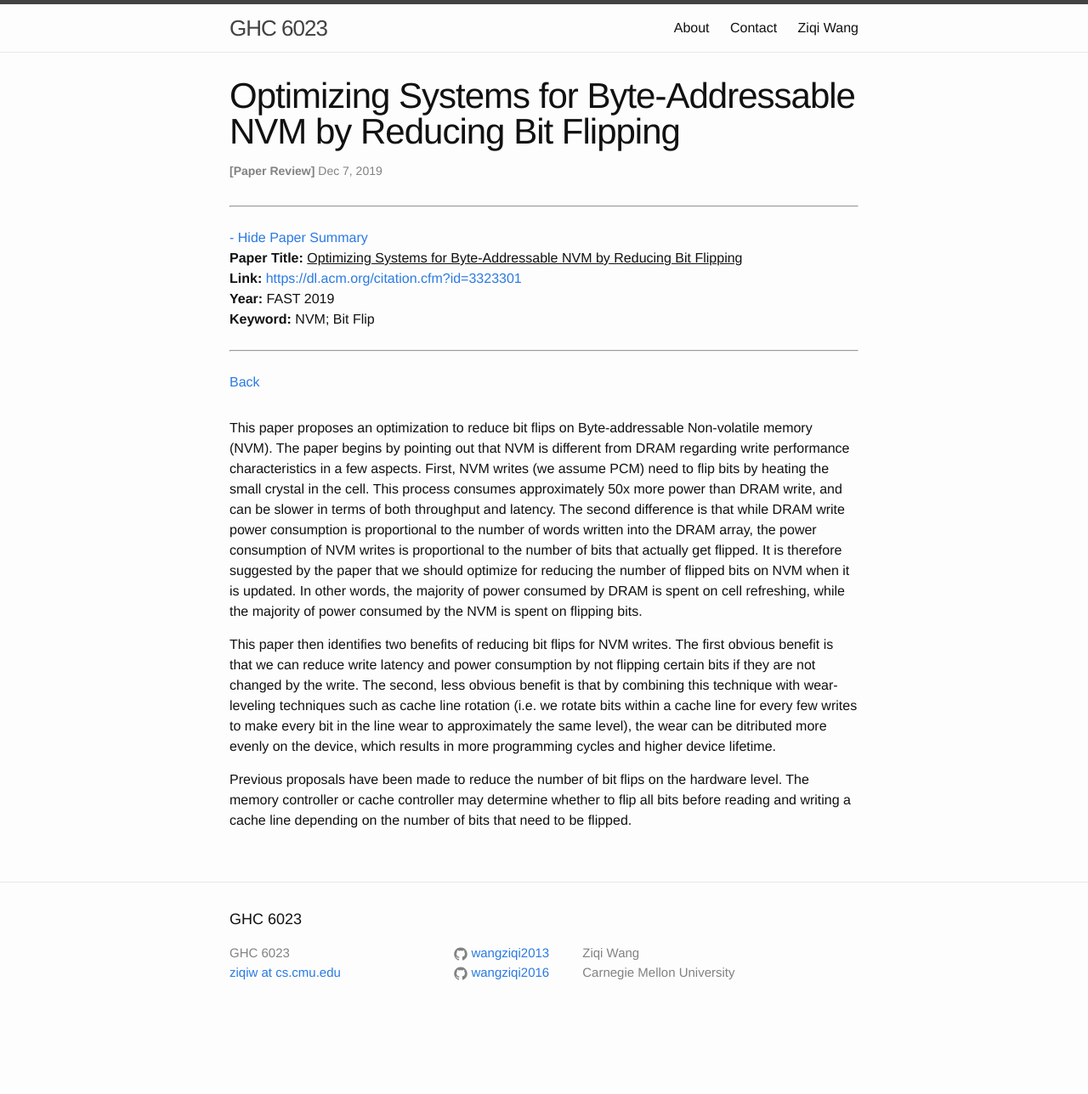
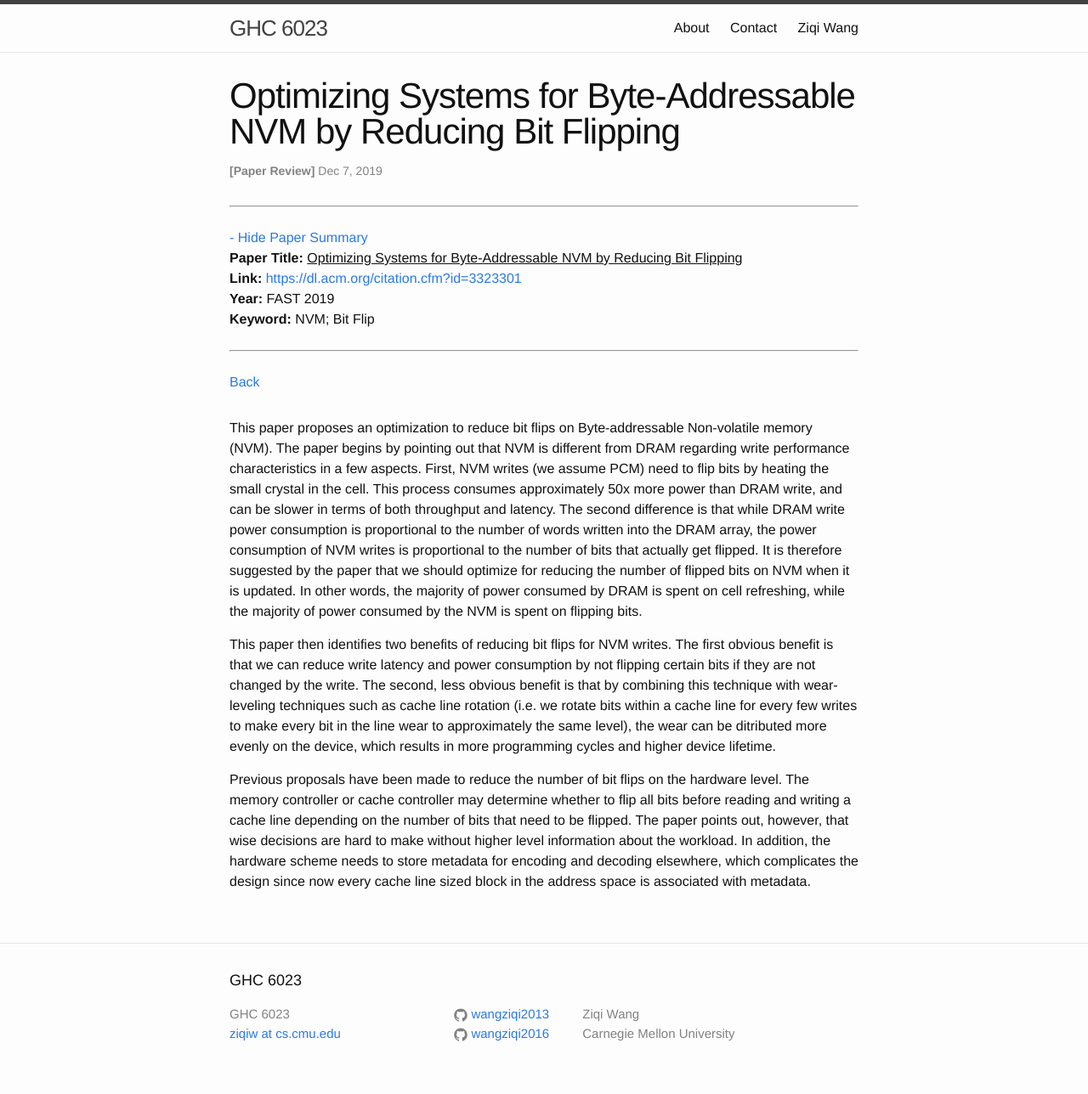
Before and after one commit to wangziqi2013/wangziqi2013.github.io, a Jekyll site: the page built from _posts/2019-12-07-optimizing-systems-for-nvm-by-reducing-bit-flipping.markdown, in a window 1280 px wide. Shown: the whole page at 85% size. Built offline with Jekyll 4.4.1, drawn with Linux system fonts in a browser that asks for light colours; before the commit the page ends 1216 px from its top, so only the background shows below that.

Commit message:
Adding argument

```diff
--- a/_posts/2019-12-07-optimizing-systems-for-nvm-by-reducing-bit-flipping.markdown
+++ b/_posts/2019-12-07-optimizing-systems-for-nvm-by-reducing-bit-flipping.markdown
@@ -30,4 +30,6 @@ the wear can be ditributed more evenly on the device, which results in more prog
 
 Previous proposals have been made to reduce the number of bit flips on the hardware level. The memory controller or cache
 controller may determine whether to flip all bits before reading and writing a cache line depending on the number of bits
-that need to be flipped.
+that need to be flipped. The paper points out, however, that wise decisions are hard to make without higher level information
+about the workload. In addition, the hardware scheme needs to store metadata for encoding and decoding elsewhere, which
+complicates the design since now every cache line sized block in the address space is associated with metadata.
```
